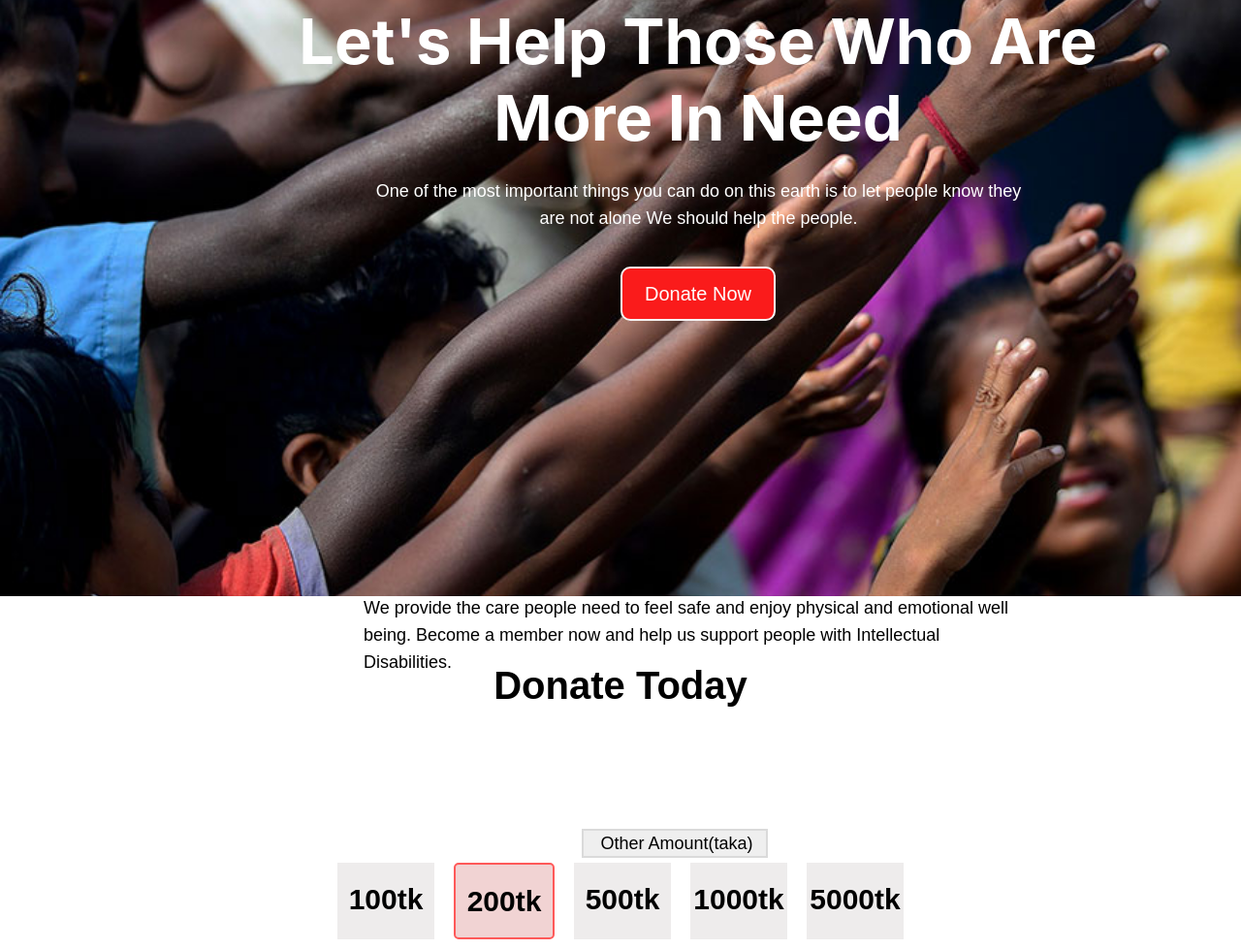
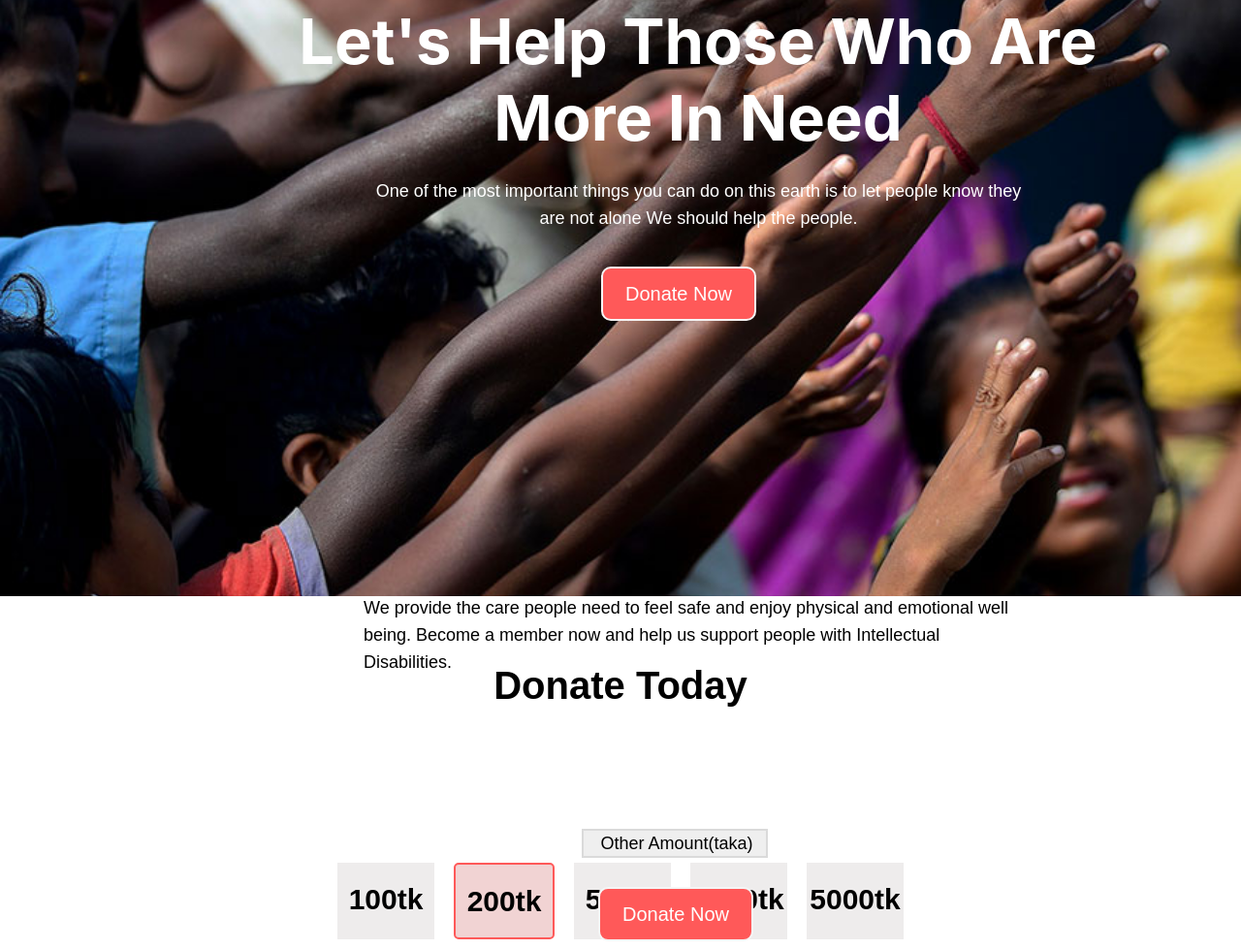
Before and after one commit to rajapal215/donate-today-main, a plain HTML site: page index.html in a window 1280 px wide. Shown: the part 225-1204 px from the top of the page at 97% size. Drawn offline with Linux system fonts and the light colour scheme.

Commit message:
second section

```diff
--- a/index.html
+++ b/index.html
@@ -40,6 +40,8 @@
         </button>
 
     </section>
+    <button class="donate-button-2">Donate Now</button>
+
 </body>
 
 </html>
--- a/style.css
+++ b/style.css
@@ -55,9 +55,9 @@ body {
     position: absolute;
     width: 160px;
     height: 56px;
-    left: 640px;
+    left: 620px;
     top: 500px;
-    background-color: rgb(250, 27, 27);
+    background-color: #FF5959;
     font-size: 20px;
     border: 2px solid whitesmoke;
     border-radius: 10px;
@@ -126,3 +126,22 @@ body {
     font-size: 18px;
 
 }
+
+.donate-button-2 {
+    color: #FFFFFF;
+    display: flex;
+    flex-direction: row;
+    justify-content: center;
+    align-items: center;
+    padding: 16px 12px;
+    gap: 8px;
+    position: absolute;
+    width: 160px;
+    height: 56px;
+    left: 617px;
+    top: 1140px;
+    background-color: #FF5959;
+    font-size: 20px;
+    border: 2px solid whitesmoke;
+    border-radius: 10px;
+}
```
